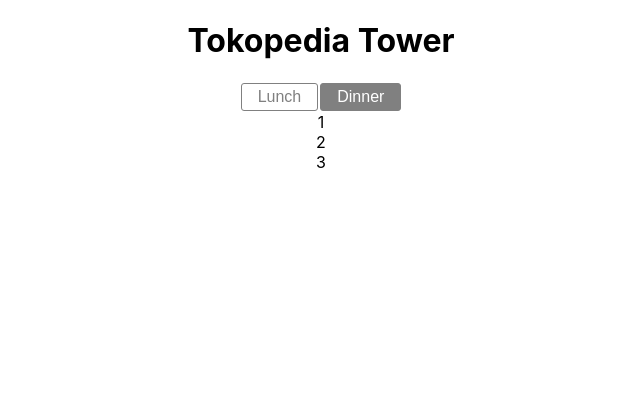
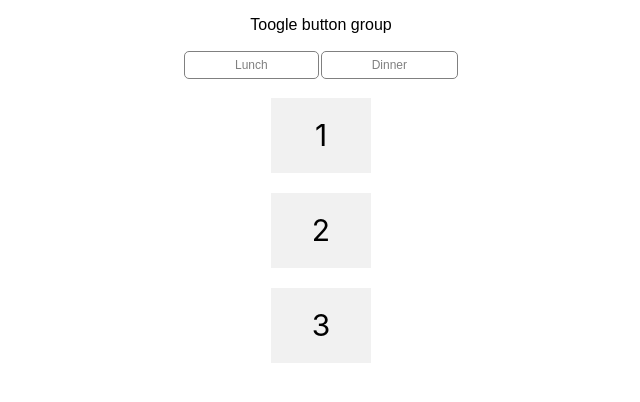
Before and after one commit to agilsaputra/my-kulina-app, a React (Create React App) app: page / in a window 1280 px wide. Shown: the top 402 px of the page, without its empty margins (319-959 px from the left). Built offline with nearby package versions, Linux system fonts and the light colour scheme.

Commit message:
button dan flex container

```diff
--- a/package.json
+++ b/package.json
@@ -8,6 +8,7 @@
     "@testing-library/user-event": "^7.2.1",
     "react": "^16.13.1",
     "react-dom": "^16.13.1",
+    "react-native-button-toggle-group": "^1.1.0",
     "react-scripts": "3.4.3",
     "styled-components": "^4.0.0"
   },
--- a/src/App.css
+++ b/src/App.css
@@ -1,6 +1,7 @@
 .App {
   text-align: center;
 }
+
 
 p {
 	font-family: proxima-nova, sans-serif;
@@ -8,3 +9,30 @@
 	font-weight: 100;
 
 }
+button:hover {
+	background:grey;
+	color :white;
+}
+button:active {
+	background:grey;
+	color :white;
+}
+button:focus {
+	background:grey;
+	color :white;
+  }
+.flex-container {
+	align-items:center;
+	display: flex;
+	flex-direction: column;
+  }
+
+.flex-container > div {
+	background-color: #f1f1f1;
+
+	width: 100px;
+	margin: 10px;
+	text-align: center;
+	line-height: 75px;
+	font-size: 30px;
+  }
--- a/src/App.js
+++ b/src/App.js
@@ -1,6 +1,8 @@
 import React, {Component} from 'react';
 import "./App.css";
 import styled from 'styled-components' ;
+
+
 
 
 const Button = styled.button`
@@ -8,32 +10,37 @@
   background: ${props => props.primary ? "grey" : "white"};
   color: ${props => props.primary ? "white" : "grey"};
 
-  font-size: 1em;
+  font-size:12px;
+  border-radius: 5px;
   margin: 1px;
-  padding: 0.25em 1em;
-  border: 1px solid grey;
-  cursor: pointer;
-  border-radius: 3px;
+  border: 0.5px solid grey;
+  padding:6px 50px;
+  color: grey;
+
+
 `;
-
 
 class App extends Component {
   render () {
     return (
 
       <div className="App">
+        <p>Toogle button group</p>
 
-        <h1> Tokopedia Tower </h1>
 
-        <Button >Lunch</Button>
-        <Button primary>Dinner</Button>
+        <div button>
+        <Button >Lunch </Button>
+        <Button >Dinner </Button>
+        </div>
 
+      <body>
         <div class="flex-container">
               <div>1</div>
               <div>2</div>
               <div>3</div>
         </div>
-      </div>
+      </body>
+        </div>
     )
   }
 }
--- a/src/index.css
+++ b/src/index.css
@@ -1,5 +1,5 @@
 body {
-  margin: 0;
+  margin: 8px;
   font-family: -apple-system, BlinkMacSystemFont, 'Segoe UI', 'Roboto', 'Oxygen',
     'Ubuntu', 'Cantarell', 'Fira Sans', 'Droid Sans', 'Helvetica Neue',
     sans-serif;
--- a/src/index.js
+++ b/src/index.js
@@ -6,7 +6,9 @@
 
 
 
+
 ReactDOM.render(
+
    <App/>
   , document.getElementById('root')
 );
```
Also changed, not shown: src/button.js (added, +37 -0 lines), src/default.js (deleted, +0 -18 lines), 1 other file (tests, documents, lock files or other folders).
